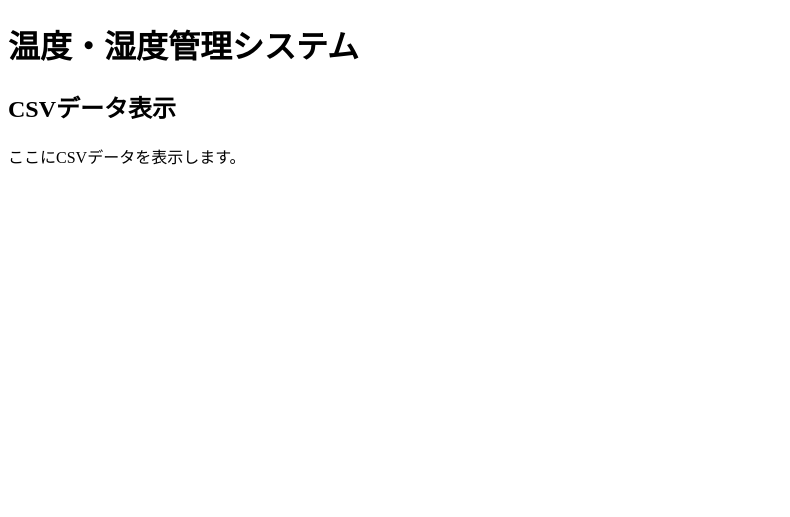
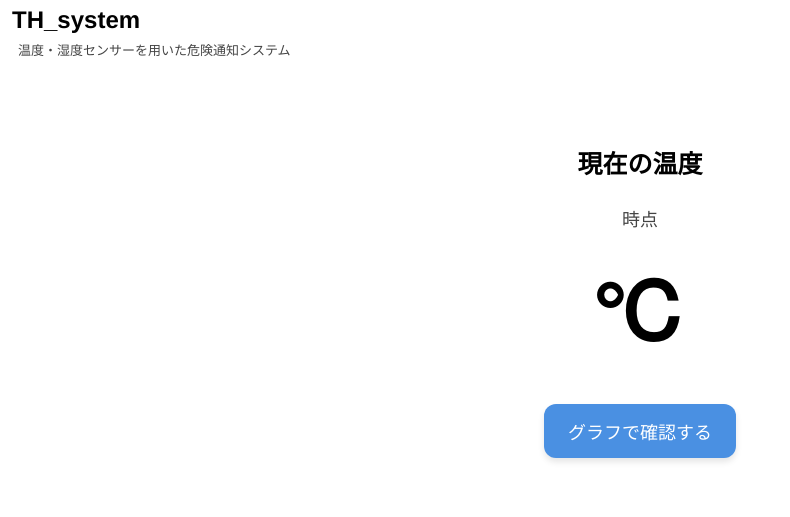
Before and after one commit to Taito1608/THsense_system, a Flask app: template templates/index.html in a window 1280 px wide. Shown: the top 517 px of the page, without its empty margins (0-790 px from the left). Run offline with Flask 3, Linux system fonts and the light colour scheme; the template is opened without the code that fills it, so the values that code supplies are empty.

Commit message:
[update] 現在の最新の温度をブラウザに表示する機能追加

```diff
--- a/server.py
+++ b/server.py
@@ -1,12 +1,16 @@
 from flask import Flask, render_template
+from function_pkg.data_get_db import get_now_data, get_hour_data
 
 app = Flask(__name__)
 
 @app.route("/", methods=["GET"])
-def display_csvdata():
-    print("Hello! (to Terminal)")
+def display_lastdata():
+    print("display_lastdataを実行しました。(to Terminal)")
 
-    return render_template("index.html")
+    # 最新のデータを取得
+    last_data = get_now_data()
+
+    return render_template("index.html",last_data=last_data)
 
 # Flaskアプリケーションを起動
 if __name__ == "__main__":
--- a/static/style.css
+++ b/static/style.css
@@ -0,0 +1,65 @@
+/* static/style.css */
+/* index.html Styles */
+body {
+    font-family: 'Helvetica Neue', sans-serif;
+    margin: 0;
+    padding: 0;
+    background-color: #ffffff;
+    color: #000;
+}
+
+.container {
+    text-align: center;
+    padding: 60px 20px;
+}
+
+.header {
+    top: 20px;
+    left: 30px;
+    text-align: left;
+}
+
+.titlename {
+    font-size: 24px;
+    margin: 6px 0 0 12px; /* ← 上に6px、左に12pxの余白 */
+    font-weight: bold;
+}
+
+.subtitlename {
+    font-size: 13px;
+    margin: 6px 0 0 18px; /* ← 上に6px、左に12pxの余白 */
+    color: #444;
+}
+
+.label {
+    font-size: 25px;
+    font-weight: bold;
+}
+
+.datetime {
+    font-size: 18px;
+    color: #444;
+}
+
+.temperature {
+    font-size: 80px;
+    font-weight: bold;
+    margin-top: 3px;
+    margin-bottom: 40px;
+}
+
+.button-area .btn {
+    display: inline-block;
+    padding: 14px 24px;
+    background-color: #4a90e2;
+    color: white;
+    border-radius: 12px;
+    text-decoration: none;
+    font-size: 18px;
+    box-shadow: 0px 4px 6px rgba(0, 0, 0, 0.1);
+    transition: background-color 0.3s ease;
+}
+
+.button-area .btn:hover {
+    background-color: #357ABD;
+}
--- a/templates/index.html
+++ b/templates/index.html
@@ -1,5 +1,18 @@
 {% extends "layout.html" %}
 {% block content %}
-    <h2>CSVデータ表示</h2>
-    <p>ここにCSVデータを表示します。</p>
+<div class="container">
+    <div class="title">
+
+    </div>
+
+    <div class="temperature-box">
+        <p class="label">現在の温度</p>
+        <p class="datetime">{{ last_data[0][1]}} 時点</p>
+        <p class="temperature">{{ last_data[0][2]}} ℃</p>
+    </div>
+
+    <div class="button-area">
+        <a href="/hour" class="btn">グラフで確認する</a>
+    </div>
+</div>
 {% endblock %}
--- a/templates/layout.html
+++ b/templates/layout.html
@@ -3,10 +3,14 @@
 <head>
     <meta charset="UTF-8">
     <meta name="viewport" content="width=device-width, initial-scale=1.0">
+    <link rel="stylesheet" href="{{ url_for('static', filename='style.css') }}">
     <title>THsystem</title>
+    <div class="header"></div>
+        <h1 class="titlename">TH_system</h1>
+        <p class="subtitlename">温度・湿度センサーを用いた危険通知システム</p>
+    </div>
 </head>
 <body>
-    <h1>温度・湿度管理システム</h1>
     {%- block content %}{% endblock %}
 </body>
 </html>
```
